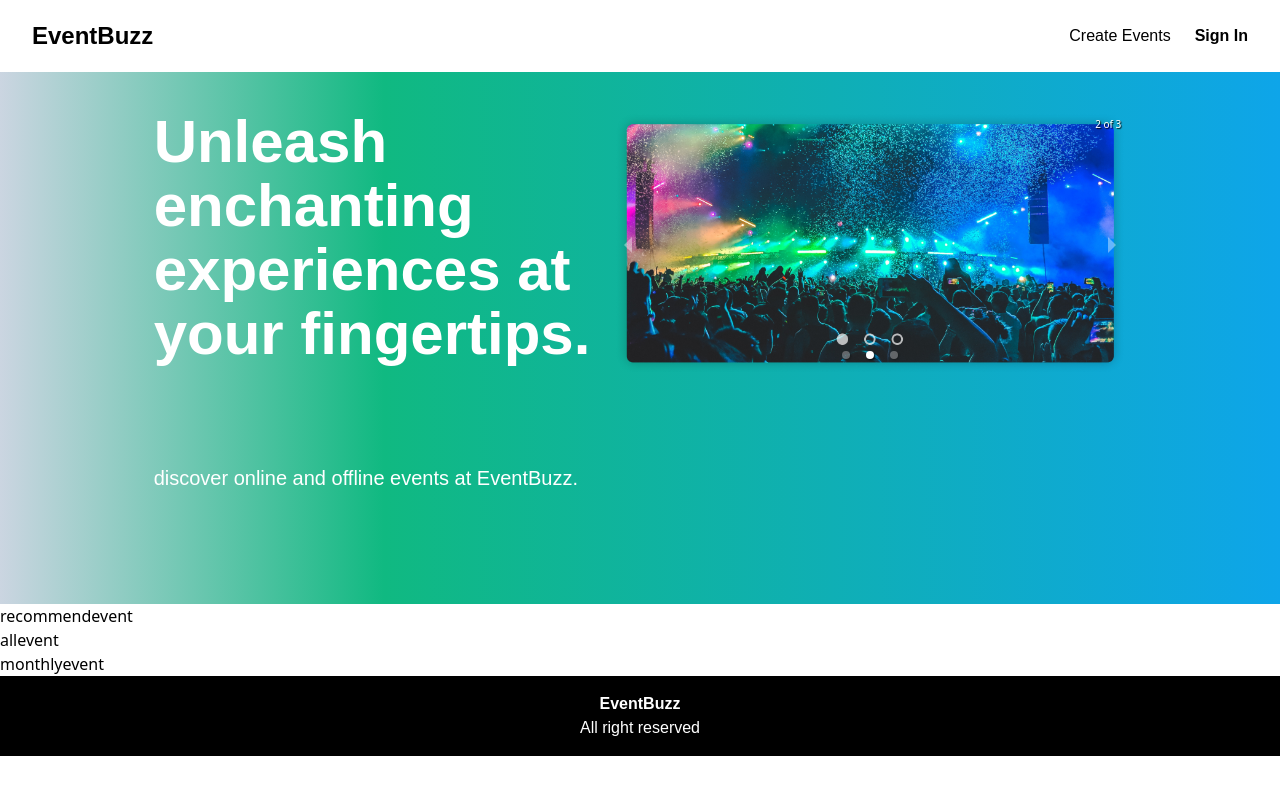
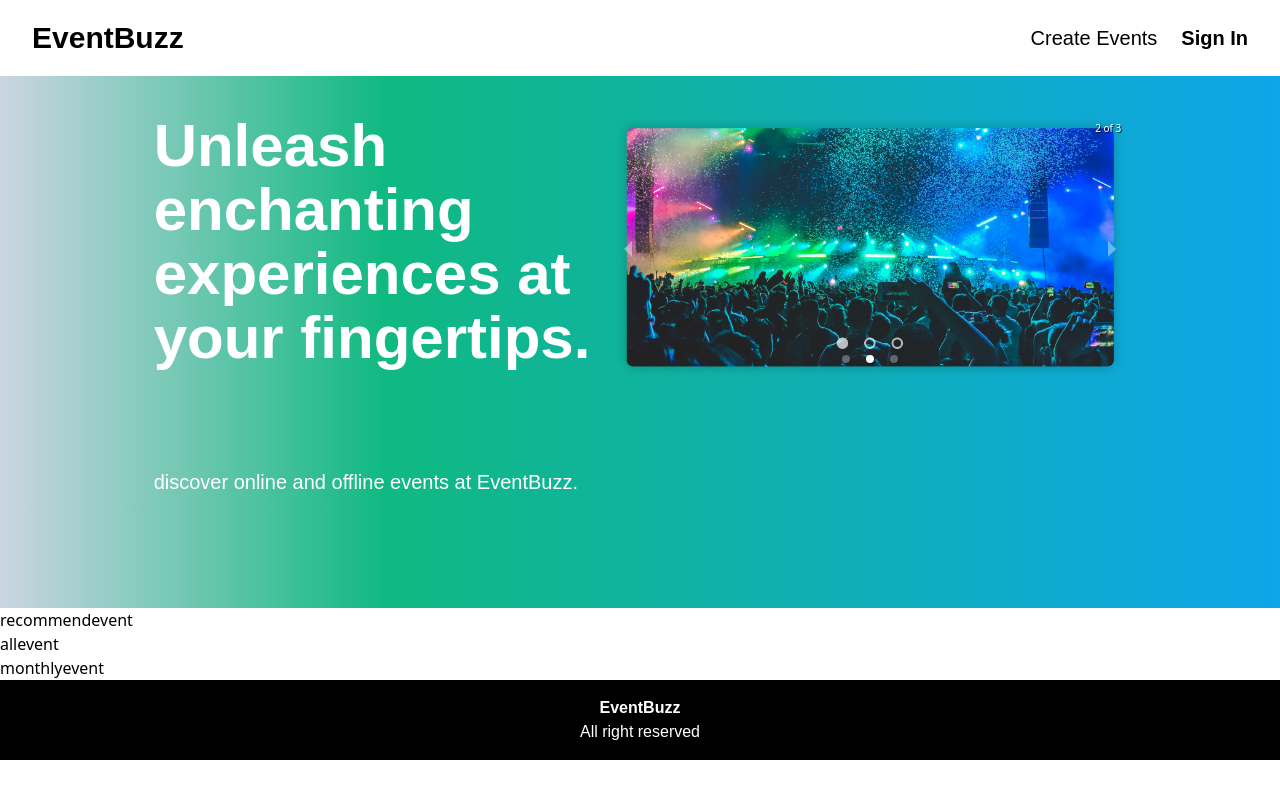
Before and after one commit to sanzanbeepbeep/Akojorn, a Next.js app: page /main in a window 1280 px wide. Built offline with nearby package versions, Linux system fonts and the light colour scheme.

Commit message:
add link to img, modified some navbar text

```diff
--- a/src/components/events/slideshow.tsx
+++ b/src/components/events/slideshow.tsx
@@ -1,6 +1,7 @@
 import React from 'react';
 import { Carousel } from 'react-responsive-carousel';
 import "react-responsive-carousel/lib/styles/carousel.min.css"; // requires a loader
+import Link from "next/link";
 
 const slideshow = () => {
     const images = [
@@ -11,12 +12,14 @@ const slideshow = () => {
 
     return (
 		<div>
-			<Carousel showThumbs={false} autoPlay>
+			<Carousel showThumbs={false} autoPlay infiniteLoop>
 				{images.map((each, index) => (
-					<div key={index} className="">
-						<img
-							src={each} width={300} height={300}
-						/>
+					<div key={index}>
+                        <Link href='/' passHref className='flex'>
+                            <img
+                                src={each}
+                            />
+                        </Link>
 					</div>
 				))}
 			</Carousel>
--- a/src/components/navbar.tsx
+++ b/src/components/navbar.tsx
@@ -17,7 +17,7 @@ const navbar = () => {
           <div>
             <div className="flex items-center justify-between py-3 md:py-5 md:block">
               <a href="#">
-                <h2 className="text-2xl body-font font-montserrat font-bold">EventBuzz</h2>
+                <h2 className="text-3xl body-font font-montserrat font-bold">EventBuzz</h2>
               </a>
               <div className="md:hidden">
                 <button
@@ -64,12 +64,12 @@ const navbar = () => {
               }`}
             >
               <ul className="items-center justify-center space-y-8 md:flex md:space-x-6 md:space-y-0">
-                <li className="font-montserrat">
+                <li className="font-montserrat text-xl">
                   <Link href="/" legacyBehavior>
                     <a>Create Events</a>
                   </Link>
                 </li>
-                <li className="font-montserrat font-bold">
+                <li className="font-montserrat font-bold text-xl">
                   <Link href="/" legacyBehavior>
                     <a>Sign In</a>
                   </Link>
```
